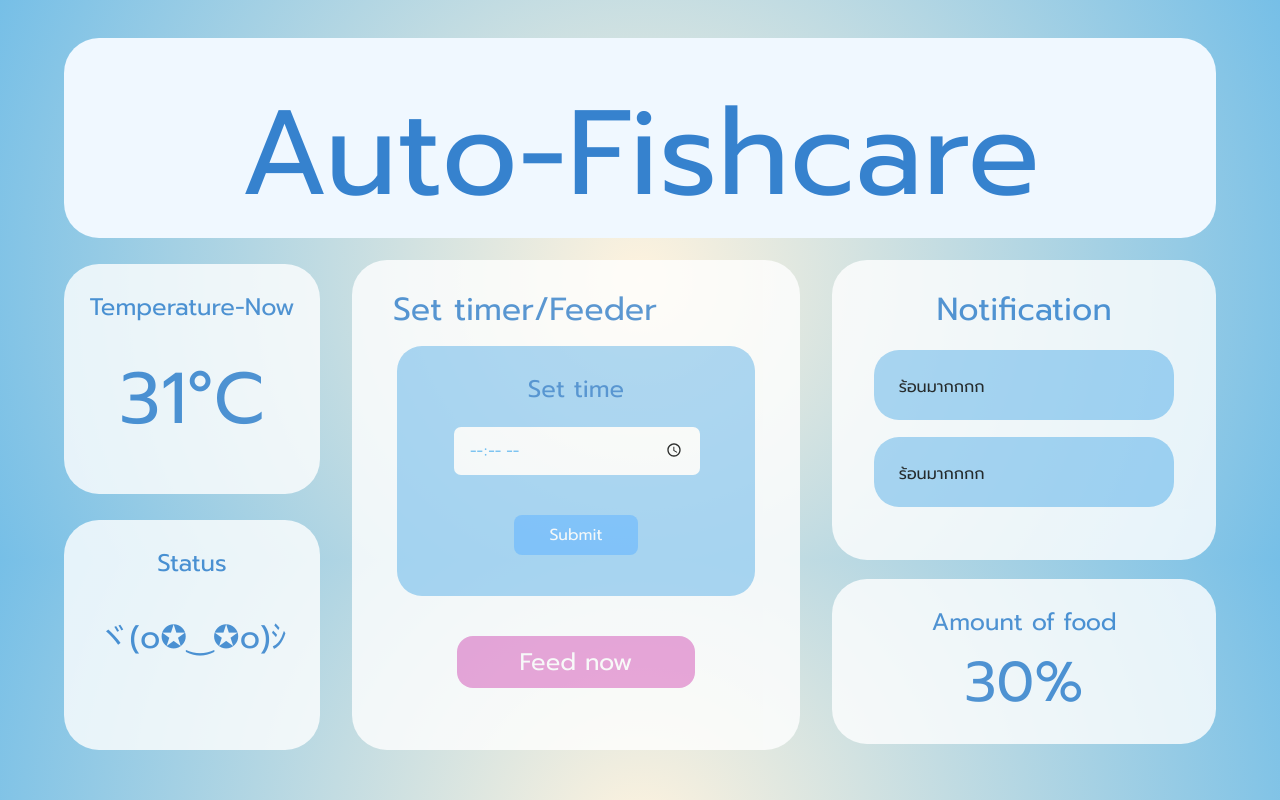
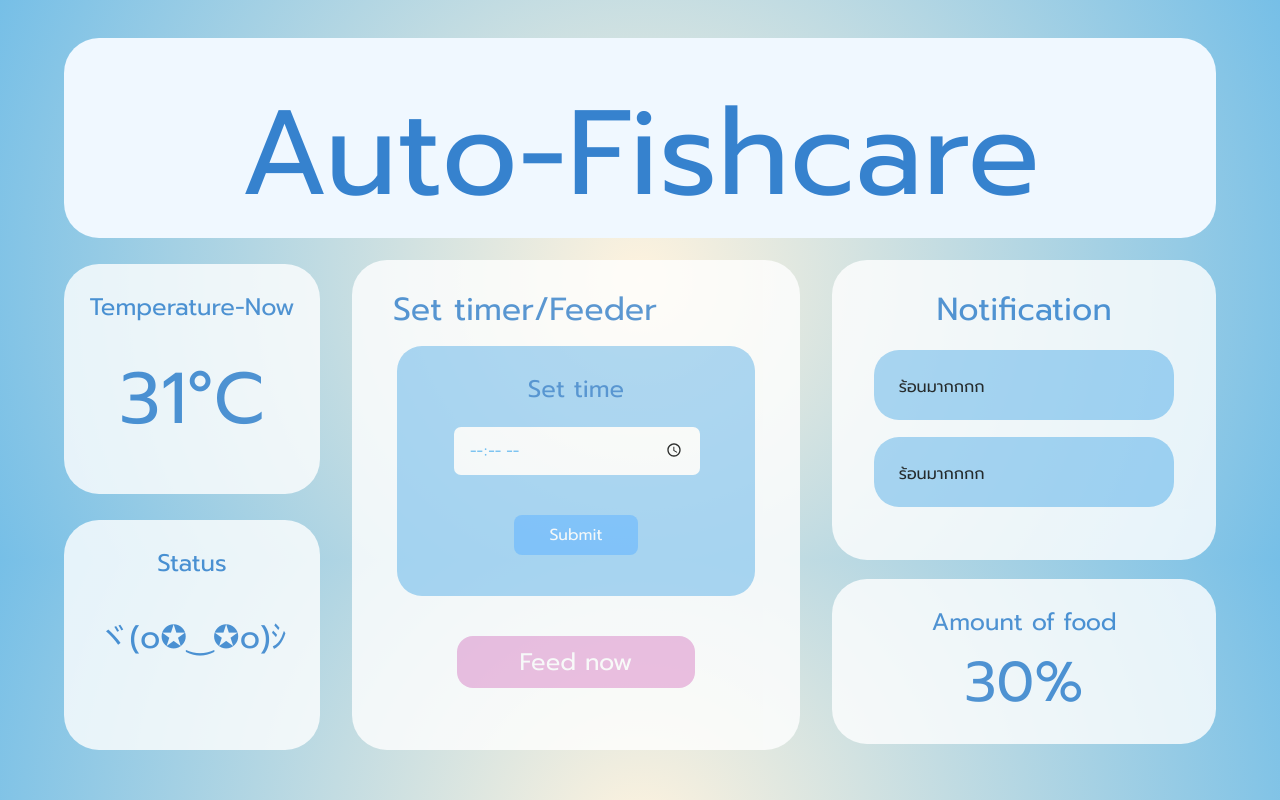
Before and after one commit to Yunoya18/AutoFishCare, a plain HTML site: page pc/main.html in a window 1280 px wide. Drawn offline with Linux system fonts and the light colour scheme.

Commit message:
เปลี่ยนสีปุ่ม

```diff
--- a/pc/pc.css
+++ b/pc/pc.css
@@ -181,7 +181,7 @@ background: radial-gradient(circle, rgba(255,255,255,1) 0%, rgb(161, 208, 255) 8
     margin-top: 30px;
     border: none;
     border-radius: 2vh;
-    background-color: #e896d5;
+    background-color: #ecb5df;
     font-size: 3vh;
 }
 
```
